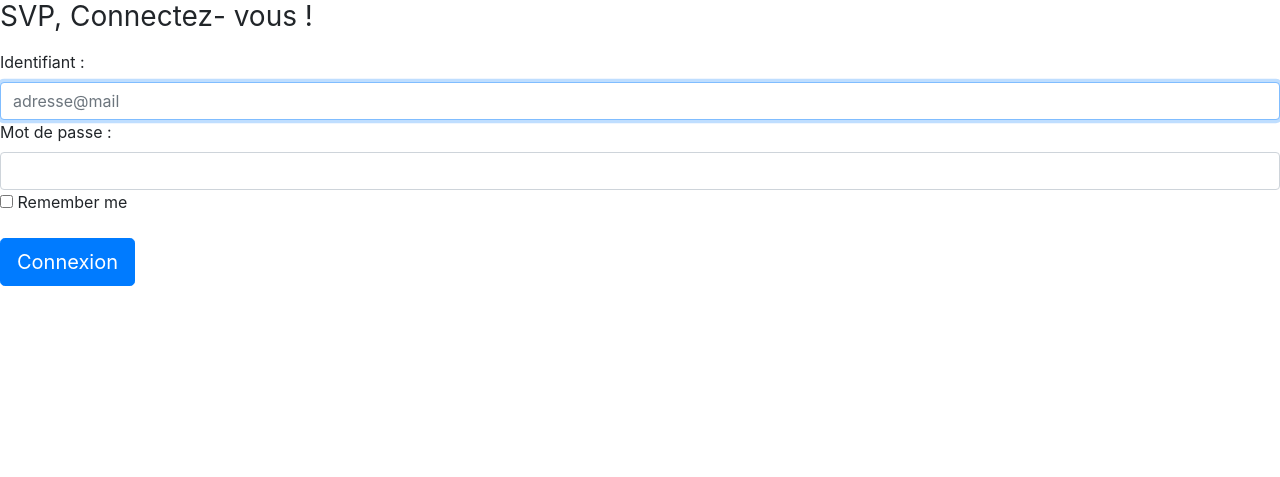
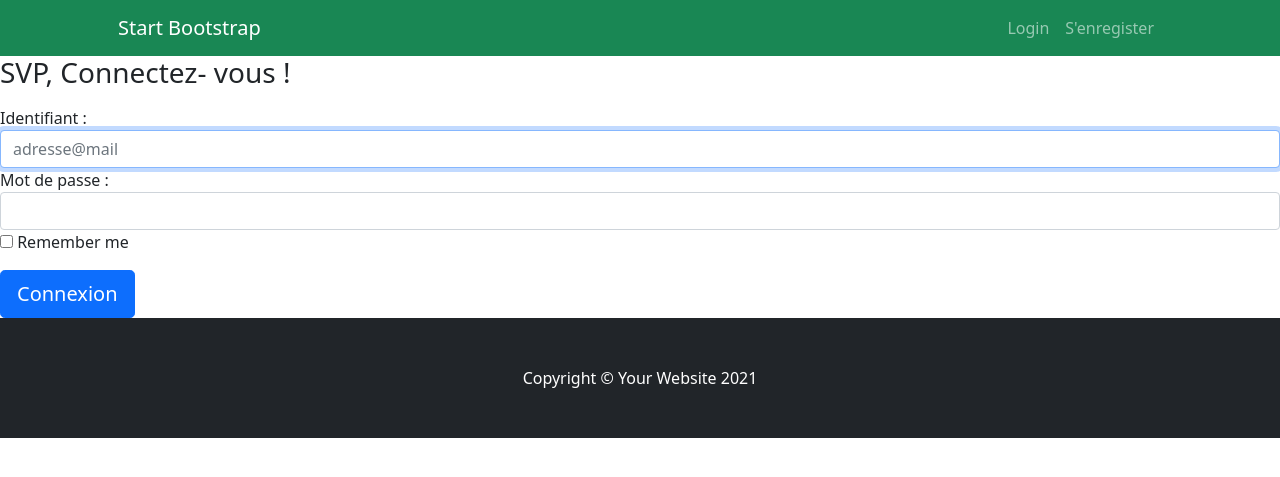
Before and after one commit to SebastienBonneau/RameneTaPasteque, a Symfony app: template templates/security/login.html.twig in a window 1280 px wide. Shown: the top 477 px of the page. Run offline with Twig, Linux system fonts and the light colour scheme; the template is opened without the code that fills it, so the values that code supplies are empty; some libraries are stand-ins or nearby versions.

Commit message:
Bootstrap font-awesome link

```diff
--- a/templates/base.html.twig
+++ b/templates/base.html.twig
@@ -3,14 +3,32 @@
     <head>
         <meta charset="UTF-8">
         <title>{% block title %}Pasteque World!{% endblock %}</title>
-        {% block stylesheets %}
-            <!-- lien vers Bootstrap 4-->
-            <link rel="stylesheet" href="https://stackpath.bootstrapcdn.com/bootstrap/4.4.1/css/bootstrap.min.css" integrity="sha384-Vkoo8x4CGsO3+Hhxv8T/Q5PaXtkKtu6ug5TOeNV6gBiFeWPGFN9MuhOf23Q9Ifjh" crossorigin="anonymous">
-        {% endblock %}
-    </head>
+        <link href="https://cdn.jsdelivr.net/npm/bootstrap@5.0.2/dist/css/bootstrap.min.css" rel="stylesheet" integrity="sha384-EVSTQN3/azprG1Anm3QDgpJLIm9Nao0Yz1ztcQTwFspd3yD65VohhpuuCOmLASjC" crossorigin="anonymous">
+        <link rel="stylesheet" href="https://cdnjs.cloudflare.com/ajax/libs/font-awesome/6.0.0-beta2/css/all.min.css" integrity="sha512-YWzhKL2whUzgiheMoBFwW8CKV4qpHQAEuvilg9FAn5VJUDwKZZxkJNuGM4XkWuk94WCrrwslk8yWNGmY1EduTA==" crossorigin="anonymous" referrerpolicy="no-referrer" />    </head>
 
     <body>
         <header>
+            <nav class="navbar navbar-expand-lg navbar-dark bg-success">
+                <div class="container px-5">
+                    <a class="navbar-brand" href="#!">Start Bootstrap</a>
+                    <button class="navbar-toggler" type="button" data-bs-toggle="collapse" data-bs-target="#navbarSupportedContent" aria-controls="navbarSupportedContent" aria-expanded="false" aria-label="Toggle navigation"><span class="navbar-toggler-icon"></span></button>
+                    <div class="collapse navbar-collapse" id="navbarSupportedContent">
+                        {% set my_route = app.request.get('_route') %}
+                        <ul class="navbar-nav ms-auto mb-2 mb-lg-0">
+                            <li class="nav-item"><a
+                                        class="nav-link
+                                {% if my_route == 'app_login'%} active{% endif %}"
+                                        aria-current="page"
+                                        href="{{ path('app_login')}}">Login</a></li>
+                            <li class="nav-item"><a
+                                        class="nav-link
+                                {% if my_route == 'app_register'%} active{% endif %}"
+                                        href="{{ path('app_register')}}">S'enregister</a></li>
+
+                        </ul>
+                    </div>
+                </div>
+            </nav>
             {# read and display all flash messages #}
             {% for label, messages in app.flashes %}
                 {% for message in messages %}
@@ -24,9 +42,10 @@
             {% block body %}
 
             {% endblock %}
-             <!-- en complément de Bootstrap 4, lien vers jQuery first, then Popper.js, then Bootstrap JS -->
-             <script src="https://code.jquery.com/jquery-3.4.1.slim.min.js" integrity="sha384-J6qa4849blE2+poT4WnyKhv5vZF5SrPo0iEjwBvKU7imGFAV0wwj1yYfoRSJoZ+n" crossorigin="anonymous"></script>
-             <script src="https://cdn.jsdelivr.net/npm/popper.js@1.16.0/dist/umd/popper.min.js" integrity="sha384-Q6E9RHvbIyZFJoft+2mJbHaEWldlvI9IOYy5n3zV9zzTtmI3UksdQRVvoxMfooAo" crossorigin="anonymous"></script>
-             <script src="https://stackpath.bootstrapcdn.com/bootstrap/4.4.1/js/bootstrap.min.js" integrity="sha384-wfSDF2E50Y2D1uUdj0O3uMBJnjuUD4Ih7YwaYd1iqfktj0Uod8GCExl3Og8ifwB6" crossorigin="anonymous"></script>
+        <!-- Footer-->
+        <footer class="py-5 bg-dark">
+            <div class="container px-4 px-lg-5"><p class="m-0 text-center text-white">Copyright &copy; Your Website 2021</p></div>
+        </footer>
+            <script src="https://cdn.jsdelivr.net/npm/bootstrap@5.0.2/dist/js/bootstrap.bundle.min.js" integrity="sha384-MrcW6ZMFYlzcLA8Nl+NtUVF0sA7MsXsP1UyJoMp4YLEuNSfAP+JcXn/tWtIaxVXM" crossorigin="anonymous"></script>
     </body>
 </html>
```
